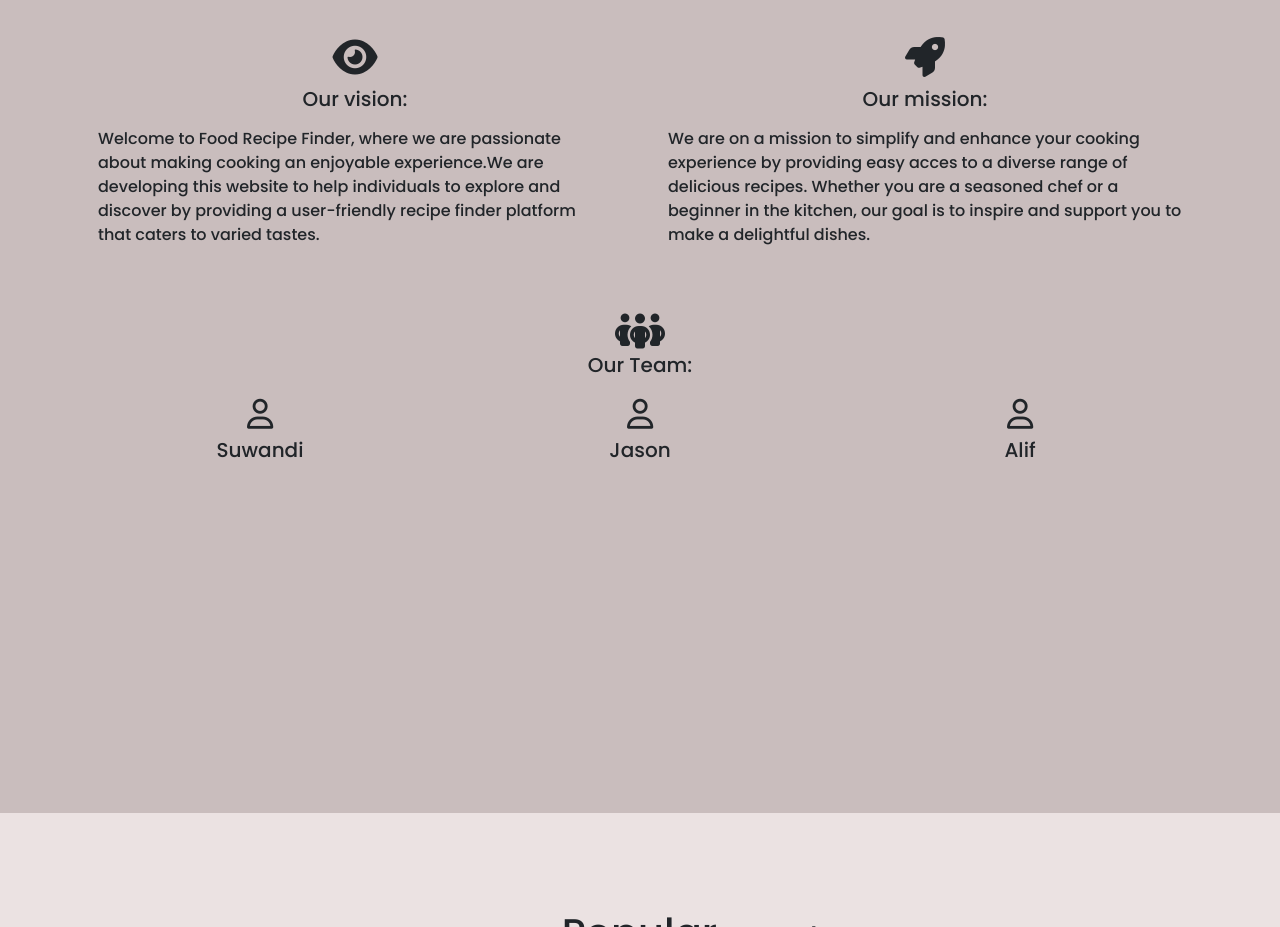
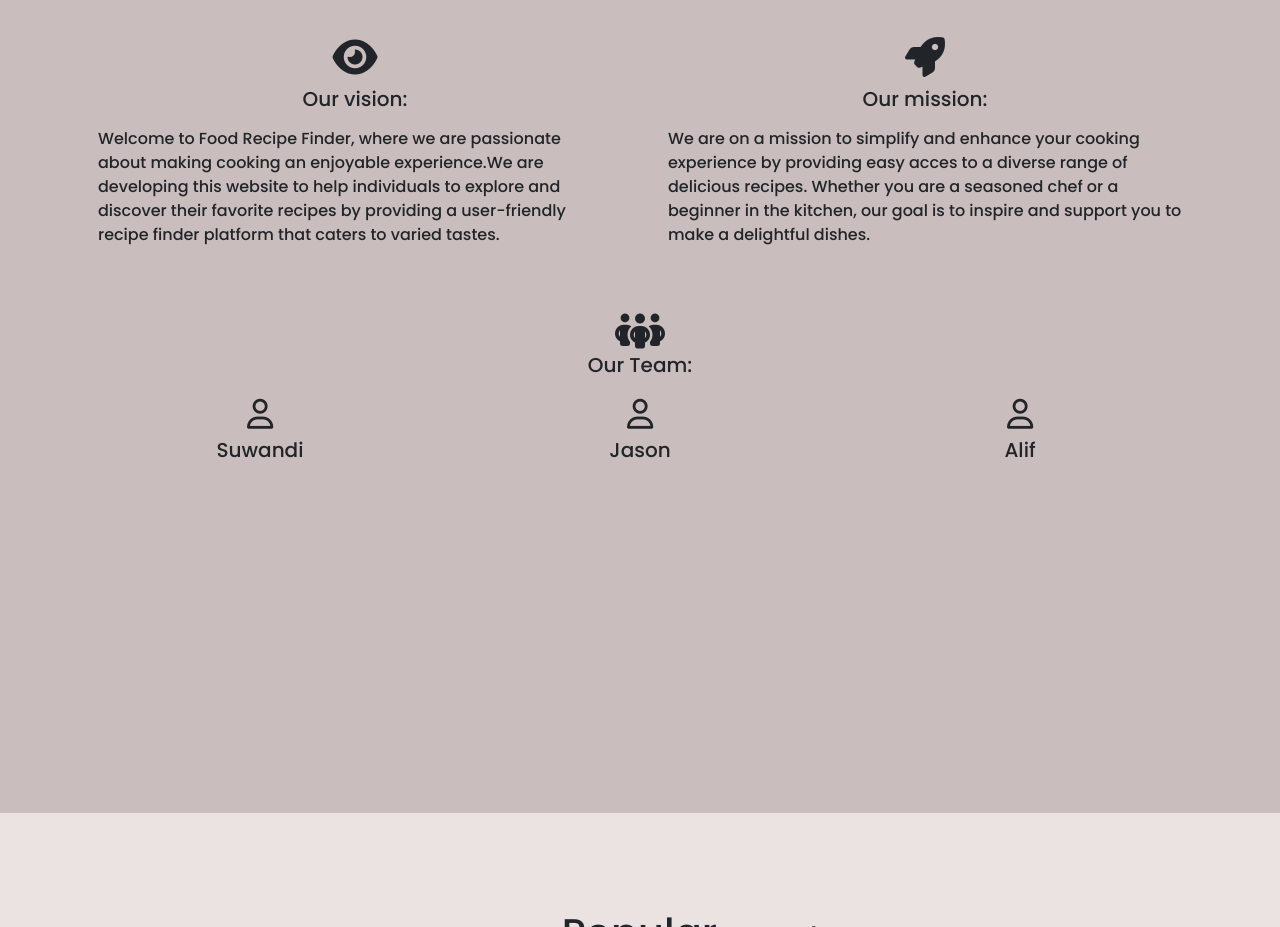
Before and after one commit to aliftanoto/HCI-FINAL-PROJECT, a plain HTML site: page main.html in a window 1280 px wide. Shown: the part 867-1794 px from the top of the page. Drawn offline with nearby package versions, Linux system fonts and the light colour scheme.

Commit message:
Update main.html

```diff
--- a/main.html
+++ b/main.html
@@ -91,7 +91,7 @@
                   about making cooking an enjoyable experience.We are developing this website to help
                   individuals to
                   explore and
-                  discover by providing a user-friendly recipe finder platform that caters to varied
+                  discover their favorite recipes by providing a user-friendly recipe finder platform that caters to varied
                   tastes. </p>
 
               </div>
```
